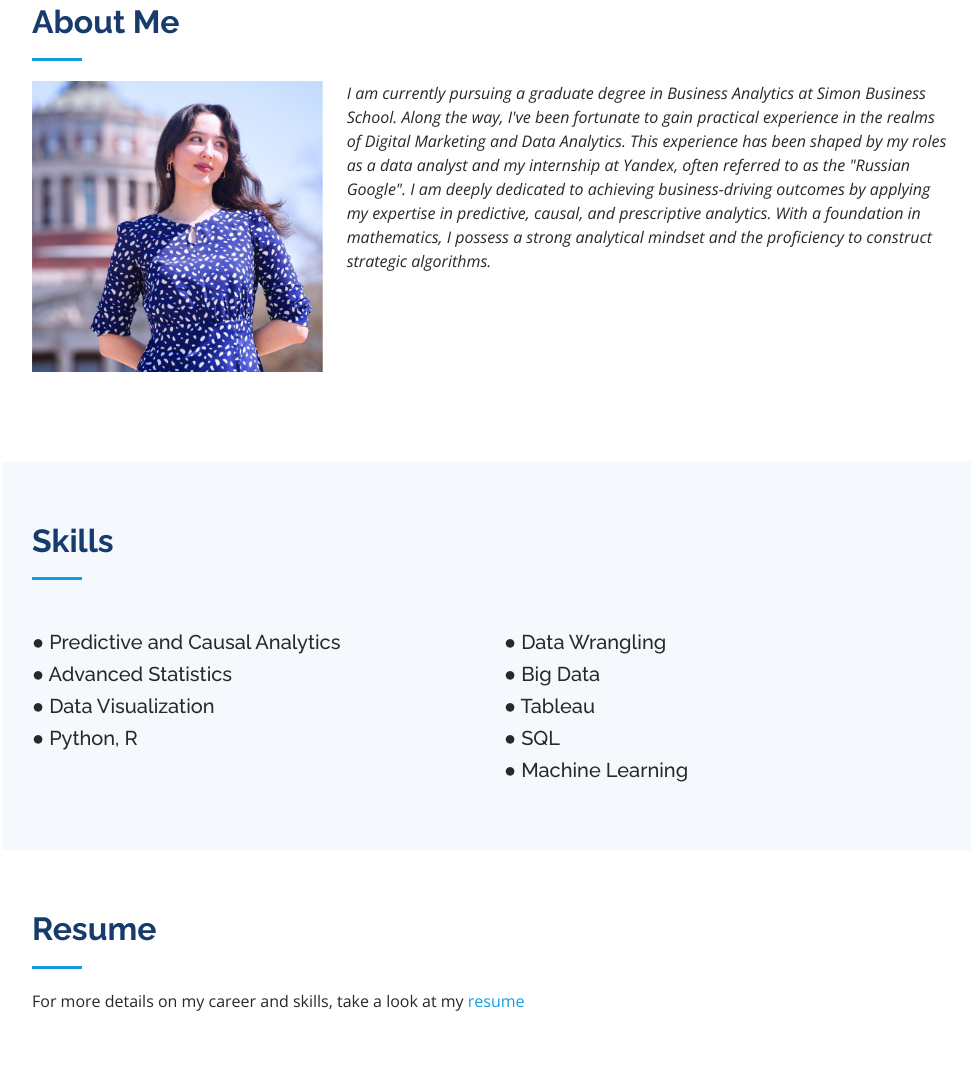
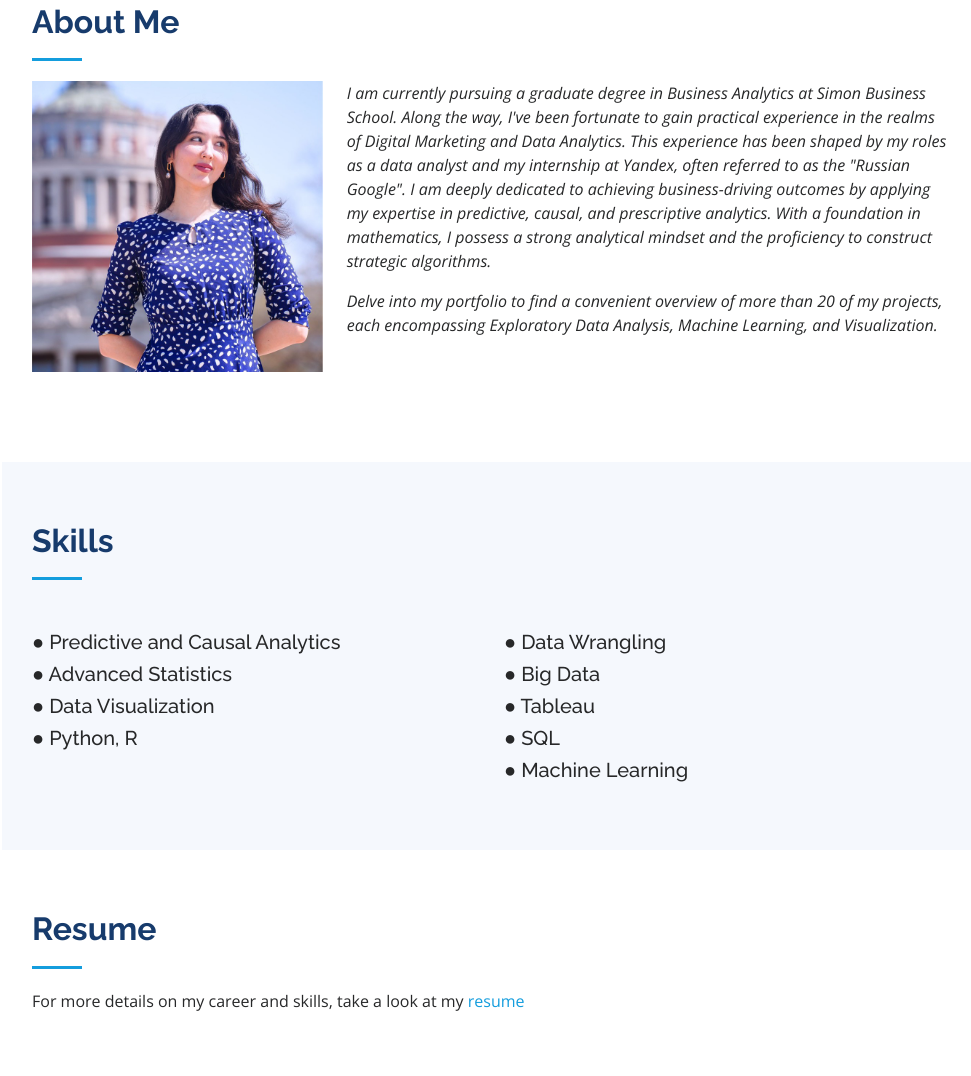
Before and after one commit to gzhuldas/data-analytics-portfolio, a plain HTML site: page index.html in a window 1280 px wide. Shown: the part 857-1933 px from the top of the page, without its empty margins (298-1269 px from the left). Drawn offline with nearby package versions, Linux system fonts and the light colour scheme.

Commit message:
Update index.html

```diff
--- a/index.html
+++ b/index.html
@@ -122,7 +122,7 @@
               </div>
             </div>
             <p class="fst-italic">
-
+              Delve into my portfolio to find a convenient overview of more than 20 of my projects, each encompassing Exploratory Data Analysis, Machine Learning, and Visualization.
             </p>
           </div>
         </div>
```
